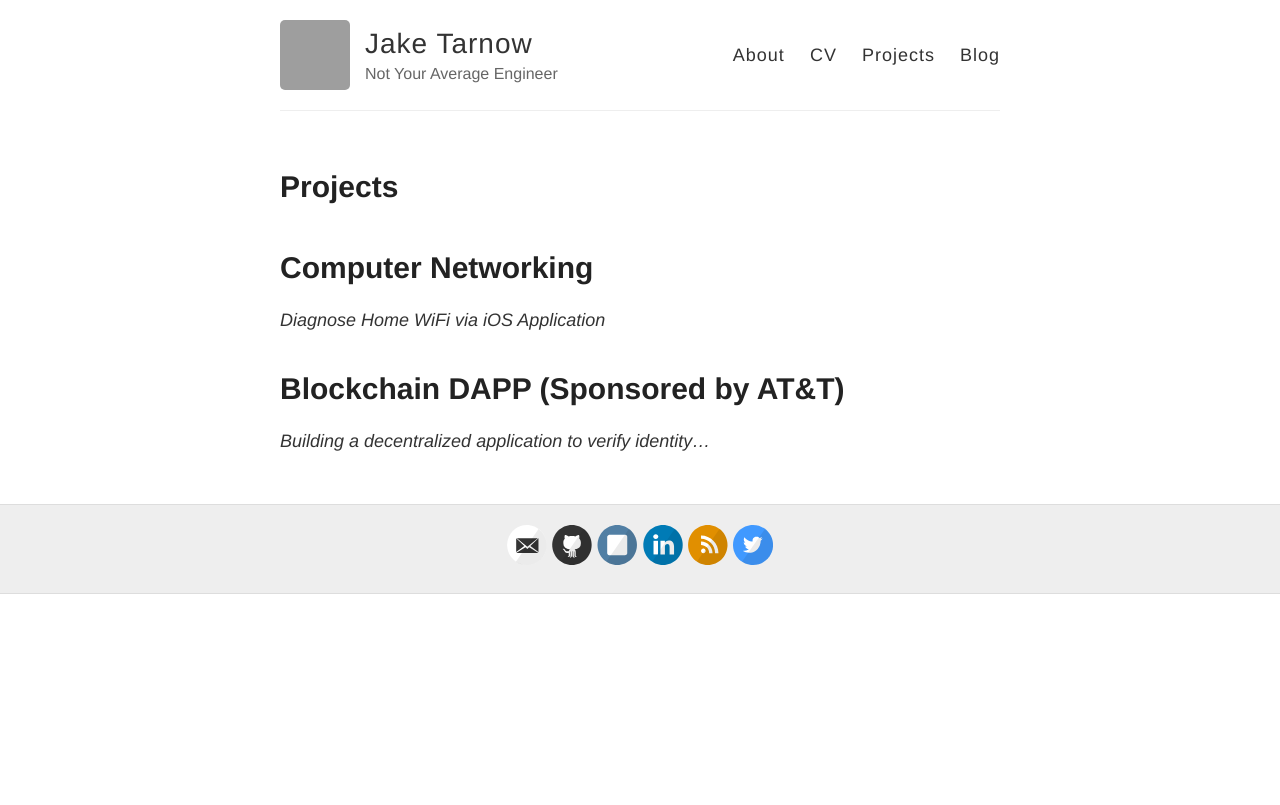
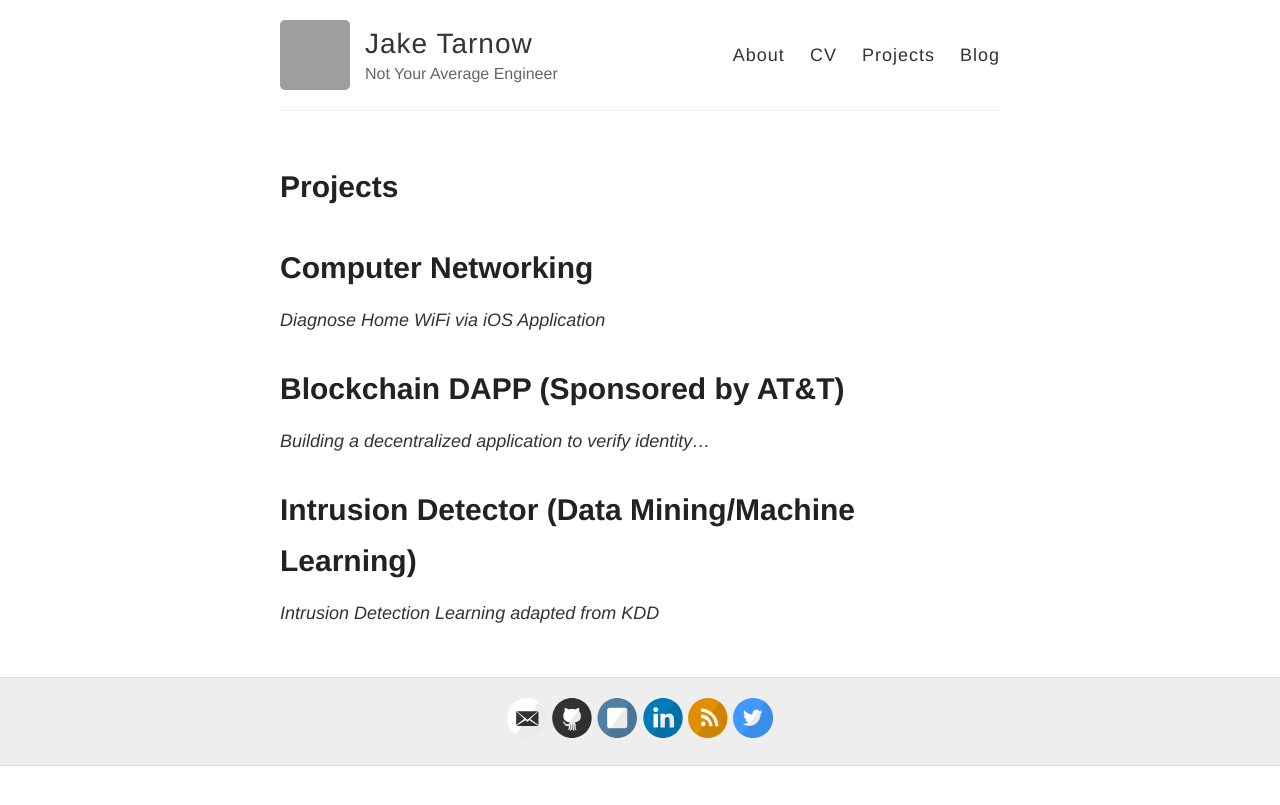
Before and after one commit to HoneyBadger123/jaketarnow.github.io, a Jekyll site: the page built from projects.md, in a window 1280 px wide. Shown: the top 805 px of the page. Built offline with Jekyll 4.4.1, drawn with Linux system fonts in a browser that asks for light colours; grey boxes are pictures that could not be loaded.

Commit message:
Adding projects

```diff
--- a/projects.md
+++ b/projects.md
@@ -9,3 +9,6 @@ permalink: /projects/
 
 # [Blockchain DAPP (Sponsored by AT&T)]()
 *Building a decentralized application to verify identity...*
+
+# [Intrusion Detector (Data Mining/Machine Learning)]()
+*Intrusion Detection Learning adapted from KDD*
```
